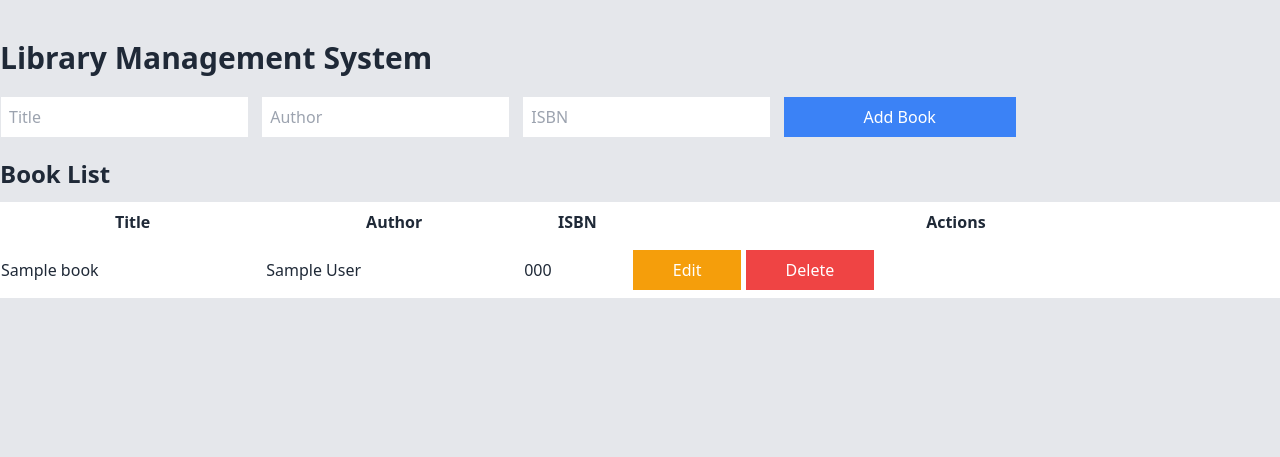
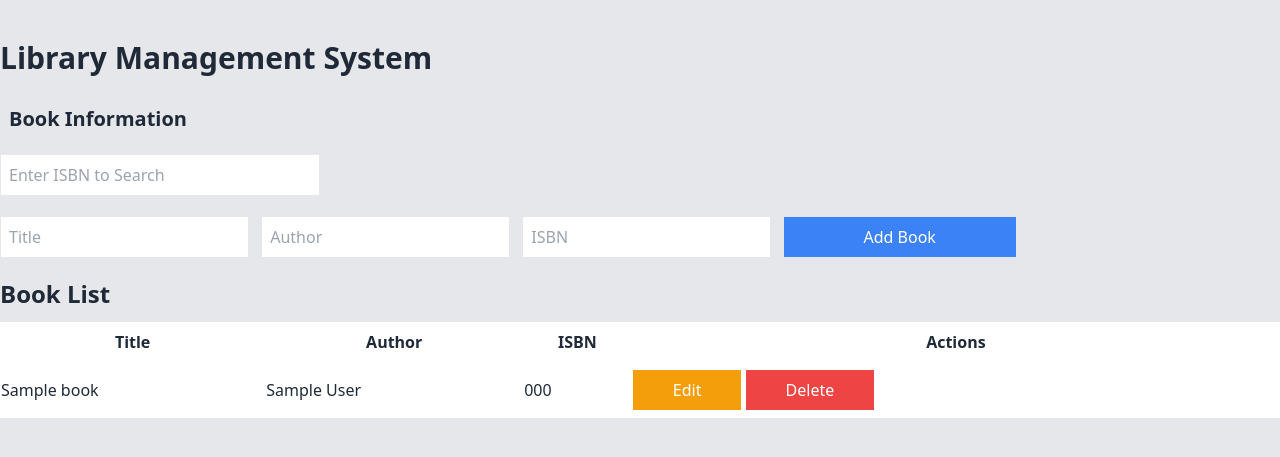
Before and after one commit to NoorMuhammad20013146/Library-Management-System, a Flask app: page / in a window 1280 px wide. Shown: the top 457 px of the page. Run offline with Flask 3, Linux system fonts and the light colour scheme; tables that the repository leaves empty or names only in its code hold one stand-in row (values such as "Sample post"); some libraries are stand-ins or nearby versions.

Commit message:
Update index.file

```diff
--- a/templates/index.html
+++ b/templates/index.html
@@ -12,14 +12,14 @@
 
         <!-- Add/Edit Book Form -->
 
-        <div id="book-info" class="mt-5 p-5 border rounded bg-white hidden">
+        <div id="book-info" class="mt-2 p-2 border rounded ">
             <h3 class="text-xl font-semibold mb-3">Book Information</h3>
             <div id="book-details"></div>
         </div>
-       <!-- <div class="mb-5">-->
+        <div class="mb-5">
         <!--Search book info by ISBN-->
-       <!-- <input type="text" id="isbn-search" placeholder="Enter ISBN to Search" class="border p-2 w-3/4 hidden">-->
-    <!--</div>-->
+            <input type="text" id="isbn-search" placeholder="Enter ISBN to Search" class="border p-2 w-1/4">
+        </div>
         <div class="mb-5">
             <input type="text" id="title" placeholder="Title" class="border p-2 mr-2">
             <input type="text" id="author" placeholder="Author" class="border p-2 mr-2">
```
